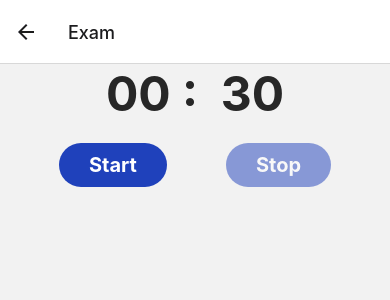
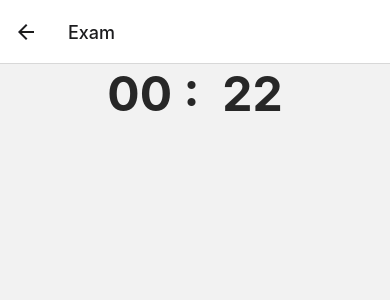
Before and after one commit to anxnyaaa/IELTS_Sections, a React Native app: screen /Exam in a window 390 px wide. Shown: the top 300 px of the page. Built offline with nearby package versions, Linux system fonts and the light colour scheme.

Commit message:
timer component added

```diff
--- a/App.js
+++ b/App.js
@@ -4,6 +4,7 @@ import { StyleSheet } from "react-native";
 
 import { NavigationContainer } from "@react-navigation/native";
 import { createNativeStackNavigator } from '@react-navigation/native-stack';
+import Test from "./components/Test";
 import Stopclock from "./timer/Stopclock";
 
 const Stack = createNativeStackNavigator();
@@ -13,6 +14,7 @@ export default function App() {
     <NavigationContainer style={styles.container}>
       <Stack.Navigator initialRouteName='Levels'>
         <Stack.Screen name="Levels" component={Levels}/>
+        <Stack.Screen name="Test" component={Test}/>
         <Stack.Screen name="Exam" component={Stopclock}/>
       </Stack.Navigator>
     </NavigationContainer>
--- a/Levels.js
+++ b/Levels.js
@@ -12,9 +12,14 @@ import LevelLocked from "./components/LevelLocked";
 
 function Levels({navigation}) {
   const [unlocked, setUnlocked] = useState(false);
+  const [timerStarted, setTimerStarted] = useState(false);
 
   const unlockFunction = () => {
     setUnlocked(true);
+  };
+
+  const handleStart = () => {
+    setTimerStarted(true);
   };
 
   return (
@@ -32,14 +37,14 @@ function Levels({navigation}) {
         <Card icon= "reader-outline" topic="Scanning" unlockFunction={unlockFunction}/>
         <CardLocked icon= "reader-outline" topic = "Skimming" unlocked={unlocked}/>
 
-        <Test level="1" />
+        <Test level="1" navigation={navigation} handleStart={handleStart} />
 
         {/*Level 2*/}
         <LevelLocked lno="2" progress={0.03}/>
         <CardLocked icon= "reader-outline" topic="In-Notation"/>
         <StatusBar style="auto" />
 
-        <Test level="2"/>
+        <Test level="2" navigation={navigation}/>
 
       </ScrollView>
     </View>
--- a/components/Test.js
+++ b/components/Test.js
@@ -39,7 +39,7 @@ function Test({ level, navigation }) {
         </View>
       </View>
 
-      <Pressable style={[styles.button, { padding: 10 }]} onPress={() => navigation.navigate("Test")} android_ripple={{color: '#839efc'}}>
+      <Pressable style={[styles.button, { padding: 10 }]} onPress={() => { navigation.navigate("Exam", { navigation })}} android_ripple={{color: '#839efc'}}>
         <View style={styles.testButton}>
           <Text style={{ color: "white", fontWeight: 500 }}>Take Test</Text>
           <Ionicons name="lock-closed-outline" size={18} color="white" />
--- a/timer/Controls.js
+++ /dev/null
@@ -1,43 +0,0 @@
-import { TouchableOpacity, View, Text, StyleSheet } from 'react-native';
-
-export default function Controls({ status, handleStart, handleStop, time }) {
-    return (
-        <View style={styles.row}>
-            <TouchableOpacity
-                disabled={status !== -1}
-                style={status !== -1 ? { ...styles.button, opacity: 0.5 } : styles.button}
-                onPress={handleStart}
-            >
-                <Text style={styles.buttonText}>Start</Text>
-            </TouchableOpacity>
-            <TouchableOpacity
-                disabled={status === -1 || time > 10000} // Disable Stop button if status is -1 or time is more than 10 seconds
-                style={(status === -1 || time > 10000) ? { ...styles.button, opacity: 0.5 } : styles.button}
-                onPress={handleStop}
-            >
-                <Text style={styles.buttonText}>Stop</Text>
-            </TouchableOpacity>
-        </View>
-    );
-}
-
-const styles = StyleSheet.create({
-    row: {
-        display: 'flex',
-        flexDirection: 'row',
-        justifyContent: 'space-evenly',
-        marginVertical: 20,
-        width: '100%',
-    },
-    button: {
-        paddingHorizontal: 30,
-        paddingVertical: 10,
-        backgroundColor: '#1F41BB',
-        borderRadius: 50,
-    },
-    buttonText: {
-        fontSize: 20,
-        color: '#FFFF',
-        fontWeight: 'bold',
-    },
-});
--- a/timer/Stopclock.js
+++ b/timer/Stopclock.js
@@ -1,13 +1,11 @@
-// StopClock.js
 import { useState, useEffect, useRef } from 'react';
 import { View, StyleSheet, Alert } from 'react-native';
-import Controls from './Controls';
 import Time from './Time';
 
-export default function StopClock() {
+export default function StopClock({ route, navigation }) {
   const initialTime = 1 * 30 * 1000; // 1m in milliseconds
   const [time, setTime] = useState(initialTime);
-    const [status, setStatus] = useState(-1); // -1 => stopped, 1 => playing
+  const [status, setStatus] = useState(1); // -1 => stopped, 1 => playing
   const showAlertRef = useRef(false);
 
   useEffect(() => {
@@ -15,10 +13,12 @@ export default function StopClock() {
 
     if (status === 1) {
       timerID = setInterval(() => {
-                setTime(prevTime => {
+        setTime((prevTime) => {
           if (prevTime <= 0) {
             clearInterval(timerID);
             setStatus(-1);
+
+            navigation.navigate("Levels"); // Navigate back to "Levels" screen
             return 0;
           } else if (prevTime <= 10000 && !showAlertRef.current) {
             showAlertRef.current = true;
@@ -34,15 +34,6 @@ export default function StopClock() {
     };
   }, [status]);
 
-    const handleStart = () => {
-        setStatus(1);
-    };
-
-    const handleStop = () => {
-        setStatus(-1);
-        setTime(initialTime);
-        showAlertRef.current = false; // Reset showAlertRef
-    };
 
   const showAlert = () => {
     Alert.alert('Warning!', 'Last 10 seconds left!');
@@ -51,7 +42,7 @@ export default function StopClock() {
   return (
     <View style={styles.container}>
       <Time time={time} />
-            <Controls status={status} handleStart={handleStart} handleStop={handleStop} time={time} />
+
     </View>
   );
 }
```
Lines whose indentation alone changed are shown as unchanged.
